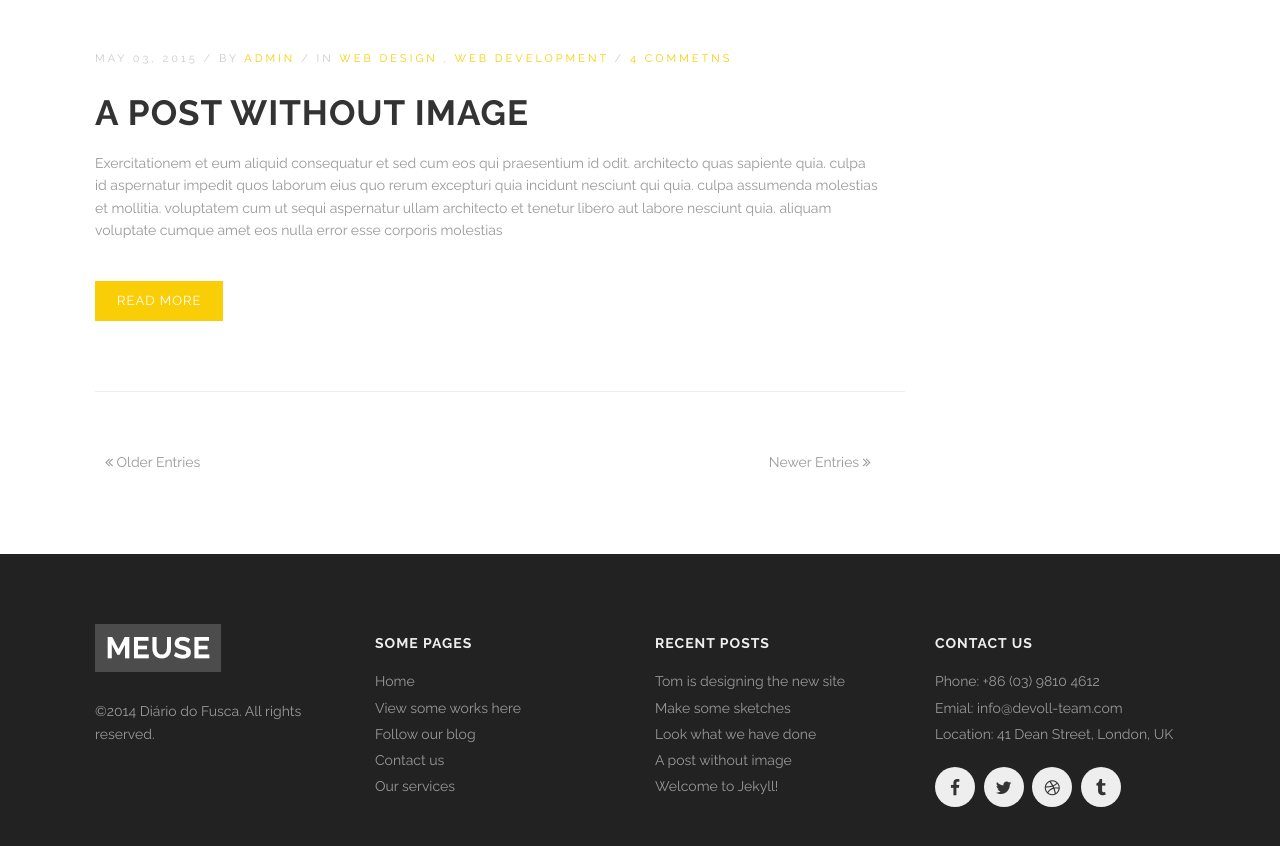
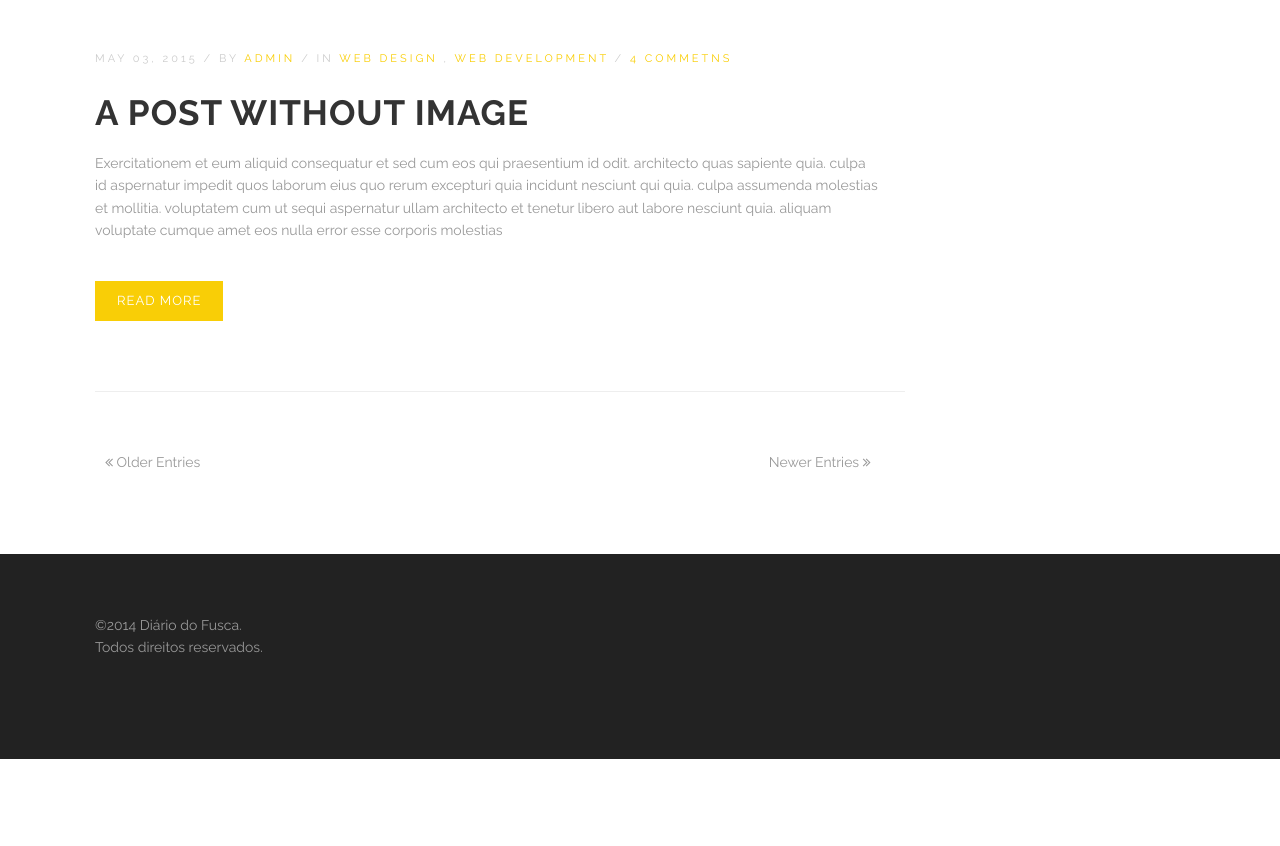
Before and after one commit to sergiopvilar/diario-do-fusca, a Jekyll site: the page built from index.html, in a window 1280 px wide and 900 px high, scrolled down 3547 px. Shown: the top 846 px of the window. Built offline with Jekyll 4.4.1, drawn with Linux system fonts in a browser that asks for light colours; the list of posts is cut into pages by our own code; after the commit the page ends 4306 px from its top, so only the background shows below that.

Commit message:
Ajustado footer

```diff
--- a/_includes/footer.html
+++ b/_includes/footer.html
@@ -2,16 +2,16 @@
   <div class='three spacing'></div>
   <div class='row'>
     <div class='large-3 medium-3 columns'>
-      <h1>
+      <!--h1>
         <a href='index.html'>
           <img alt="" src="{{site.url}}/images/logo-grey.png" />
         </a>
-      </h1>
-      <p>©2014 {{site.title}}. All rights reserved.</p>
+      </h1-->
+      <p>©2014 {{site.title}}. <br/>Todos direitos reservados.</p>
       <div class='spacing'></div>
       <div class='spacing'></div>
     </div>
-    <div class='large-3 medium-3 columns'>
+    <!--div class='large-3 medium-3 columns'>
       <div class='spacing'></div>
       <div class='links'>
         <h4>Some pages</h4>
@@ -69,7 +69,7 @@
         </li>
       </ul>
       <div class='spacing'></div>
-    </div>
+    </div-->
   </div>
   <div class='two spacing'></div>
 </div>
```
